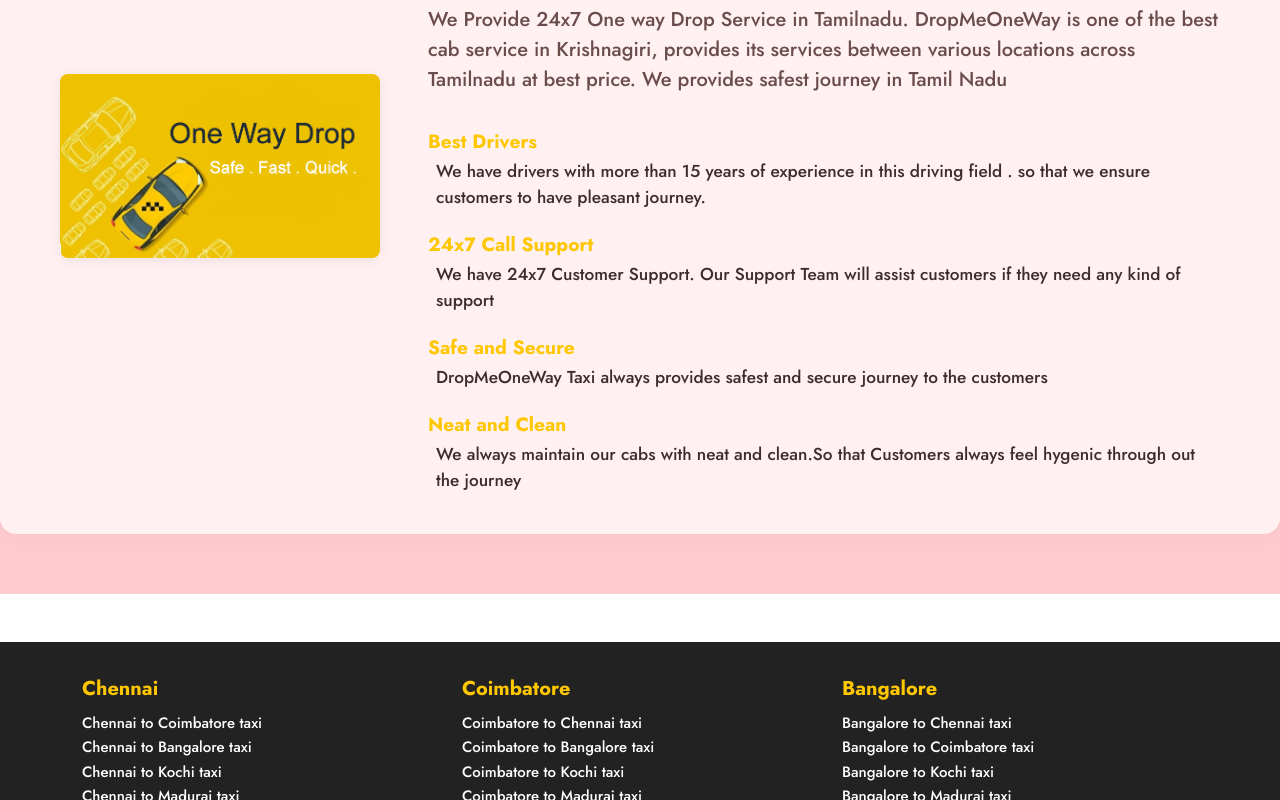
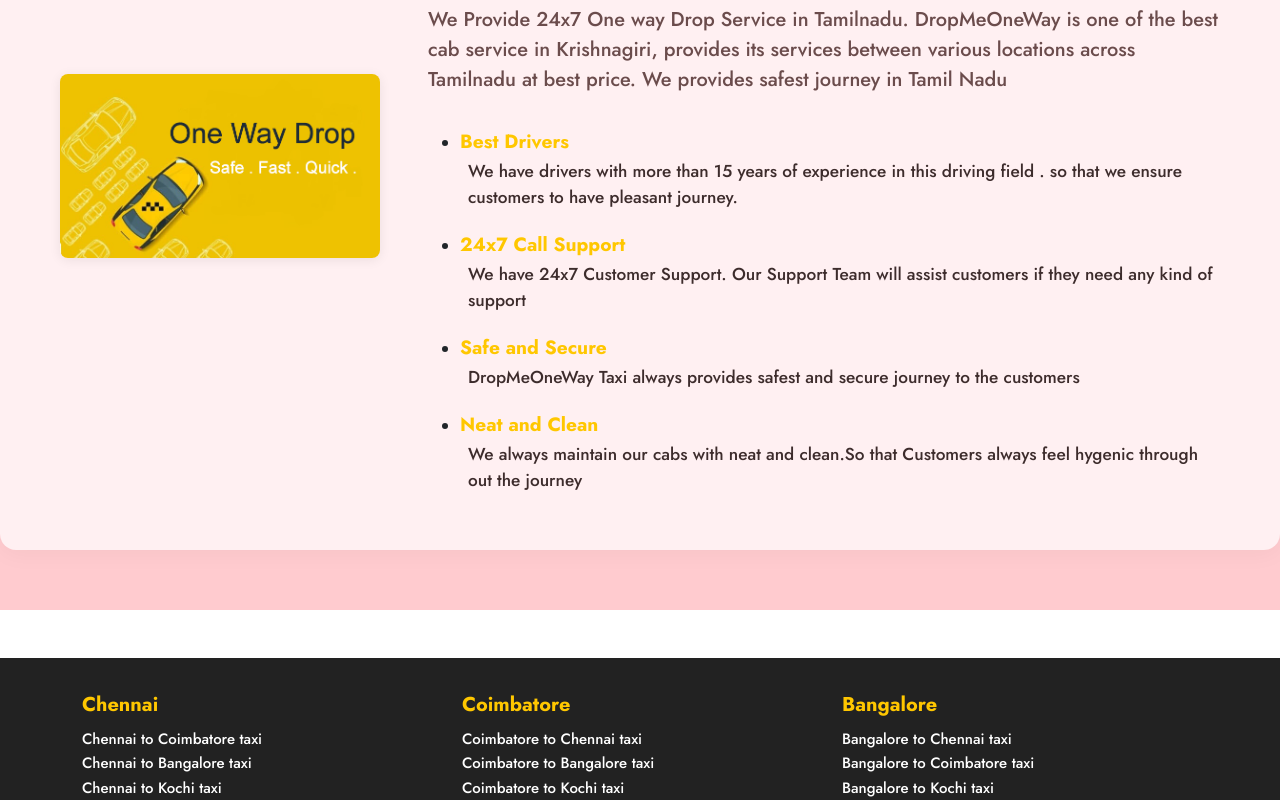
Before and after one commit to gowthamkish/dropmeoneway, a React (Vite) app: page / in a window 1280 px wide. Shown: the part 2000-2800 px from the top of the page. Built offline with nearby package versions, Linux system fonts and the light colour scheme.

Commit message:
Added sitemap, robots.txt for seo

```diff
--- a/index.html
+++ b/index.html
@@ -8,7 +8,7 @@
     <meta name="viewport" content="width=device-width, initial-scale=1.0" />
   <!-- SEO Meta Tags -->
   <meta name="description" content="DropMeOneWay provides 24x7 safe, secure, and affordable one way cab services across Tamil Nadu. Best drivers, 24x7 support, neat and clean cabs. Book your journey now!" />
-  <meta name="keywords" content="one way taxi, drop taxi, cab service, Tamil Nadu, Chennai, safe taxi, 24x7 taxi, best drivers, clean cabs, DropMeOneWay, book taxi" />
+  <meta name="keywords" content="DropMeOneWay, dropmeoneway, drop me one way, dropmeoneway taxi, DropMeOneWay taxi, one way taxi, drop taxi, cab service, Tamil Nadu, Chennai, safe taxi, 24x7 taxi, best drivers, clean cabs, DropMeOneWay, book taxi" />
   <meta name="author" content="DropMeOneWay" />
   <meta name="robots" content="index, follow" />
   <link rel="canonical" href="https://dropmeoneway.vercel.app/" />
--- a/src/components/about/About.jsx
+++ b/src/components/about/About.jsx
@@ -2,50 +2,51 @@
 import styles from './About.module.css';
 import carImage from '../../assets/banner1.jpg';
 
+
 const About = () => {
   return (
-    <div className={styles.aboutContainer}>
+    <section className={styles.aboutContainer} aria-labelledby="about-title">
       <div className={styles.aboutContent}>
-        <div className={styles.imageWrapper}>
+        <figure className={styles.imageWrapper}>
           <img src={carImage} alt="Red Car" className={styles.carImage} />
-        </div>
+        </figure>
         <div className={styles.textWrapper}>
-          <h1 className={styles.aboutTitle}>About</h1>
+          <h1 id="about-title" className={styles.aboutTitle}>About</h1>
           <h2 className={styles.welcomeTitle}>
             Welcome to DropMeOneWay - Your Trusted One Way Drop Taxi Service
           </h2>
           <p className={styles.description}>
             We Provide 24x7 One way Drop Service in Tamilnadu. DropMeOneWay is one of the best cab service in Krishnagiri, provides its services between various locations across Tamilnadu at best price. We provides safest journey in Tamil Nadu
           </p>
-          <div className={styles.features}>
-            <div>
+          <ul className={styles.features}>
+            <li>
               <strong>Best Drivers</strong>
               <p>
                 We have drivers with more than 15 years of experience in this driving field . so that we ensure customers to have pleasant journey.
               </p>
-            </div>
-            <div>
+            </li>
+            <li>
               <strong>24x7 Call Support</strong>
               <p>
                 We have 24x7 Customer Support. Our Support Team will assist customers if they need any kind of support
               </p>
-            </div>
-            <div>
+            </li>
+            <li>
               <strong>Safe and Secure</strong>
               <p>
                 DropMeOneWay Taxi always provides safest and secure journey to the customers
               </p>
-            </div>
-            <div>
+            </li>
+            <li>
               <strong>Neat and Clean</strong>
               <p>
                 We always maintain our cabs with neat and clean.So that Customers always feel hygenic through out the journey
               </p>
-            </div>
-          </div>
+            </li>
+          </ul>
         </div>
       </div>
-    </div>
+    </section>
   );
 };
 
--- a/src/components/footer/Footer.jsx
+++ b/src/components/footer/Footer.jsx
@@ -172,6 +172,7 @@
               </ul>
             </Col>
             <Col md={3} sm={12} className={styles.bottomCol}>
+              <nav aria-label="Quick Links">
                 <div className={styles.bottomTitle}>Quick Links</div>
                 <ul className={styles.bottomList}>
                   {quickLinks.map((item) => (
@@ -180,9 +181,11 @@
                     </li>
                   ))}
                 </ul>
+              </nav>
             </Col>
             <Col md={3} sm={12} className={styles.bottomCol}>
               <div className={styles.bottomTitle}>Official Info</div>
+              <address>
                 <div className={styles.infoItem}>
                   <b>Location:</b>
                   <br />
@@ -191,13 +194,14 @@
                 <div className={styles.infoItem}>
                   <b>Email:</b>
                   <br />
-                dropmeonwaytaxi@gmail.com
+                  <a href="mailto:dropmeonwaytaxi@gmail.com">dropmeonwaytaxi@gmail.com</a>
                 </div>
                 <div className={styles.infoItem}>
                   <b>Phone:</b>
                   <br />
-                +91 9876543210
+                  <a href="tel:+919876543210">+91 9876543210</a>
                 </div>
+              </address>
             </Col>
           </Row>
         </Container>
--- a/src/components/header/Header.jsx
+++ b/src/components/header/Header.jsx
@@ -6,12 +6,15 @@
 import styles from "./Header.module.css";
 import logo from "../../assets/logo1.jpeg";
 
+
 function Header() {
   return (
+    <header>
       <Navbar
         collapseOnSelect
         expand="lg"
         className={`${styles["app-header"]}`}
+        as="nav"
       >
         <Container fluid>
           {/* Logo and Brand */}
@@ -30,11 +33,11 @@
           </Navbar.Brand>
           <Navbar.Toggle aria-controls="responsive-navbar-nav" />
           <Navbar.Collapse id="responsive-navbar-nav">
-          <Nav className="ms-auto align-items-center" style={{ gap: 24 }}>
-            <Nav.Link href="#home" className={styles["nav-link"]}>Home</Nav.Link>
-            <Nav.Link href="#about" className={styles["nav-link"]}>About</Nav.Link>
-            <Nav.Link href="#tariff" className={styles["nav-link"]}>Tariff</Nav.Link>
-            <Nav.Link href="#contact" className={styles["nav-link"]}>Contact</Nav.Link>
+            <Nav className="ms-auto align-items-center" style={{ gap: 24 }} as="ul">
+              <Nav.Link as="li" href="#home" className={styles["nav-link"]}>Home</Nav.Link>
+              <Nav.Link as="li" href="#about" className={styles["nav-link"]}>About</Nav.Link>
+              <Nav.Link as="li" href="#tariff" className={styles["nav-link"]}>Tariff</Nav.Link>
+              <Nav.Link as="li" href="#contact" className={styles["nav-link"]}>Contact</Nav.Link>
               <Button
                 className={styles["call-button"]}
                 style={{
@@ -50,6 +53,7 @@
                   boxShadow: '0 2px 8px rgba(0,0,0,0.04)'
                 }}
                 href="tel:9840199985"
+                as="li"
               >
                 <span style={{ fontSize: 20, marginRight: 8, fontWeight: 600 }}>+</span>Call 9876543210
               </Button>
@@ -57,6 +61,7 @@
           </Navbar.Collapse>
         </Container>
       </Navbar>
+    </header>
   );
 }
 
```
Also changed, not shown: public/robots.txt (added), 1 other file (tests, documents, lock files or other folders). Lines whose indentation alone changed are shown as unchanged.
